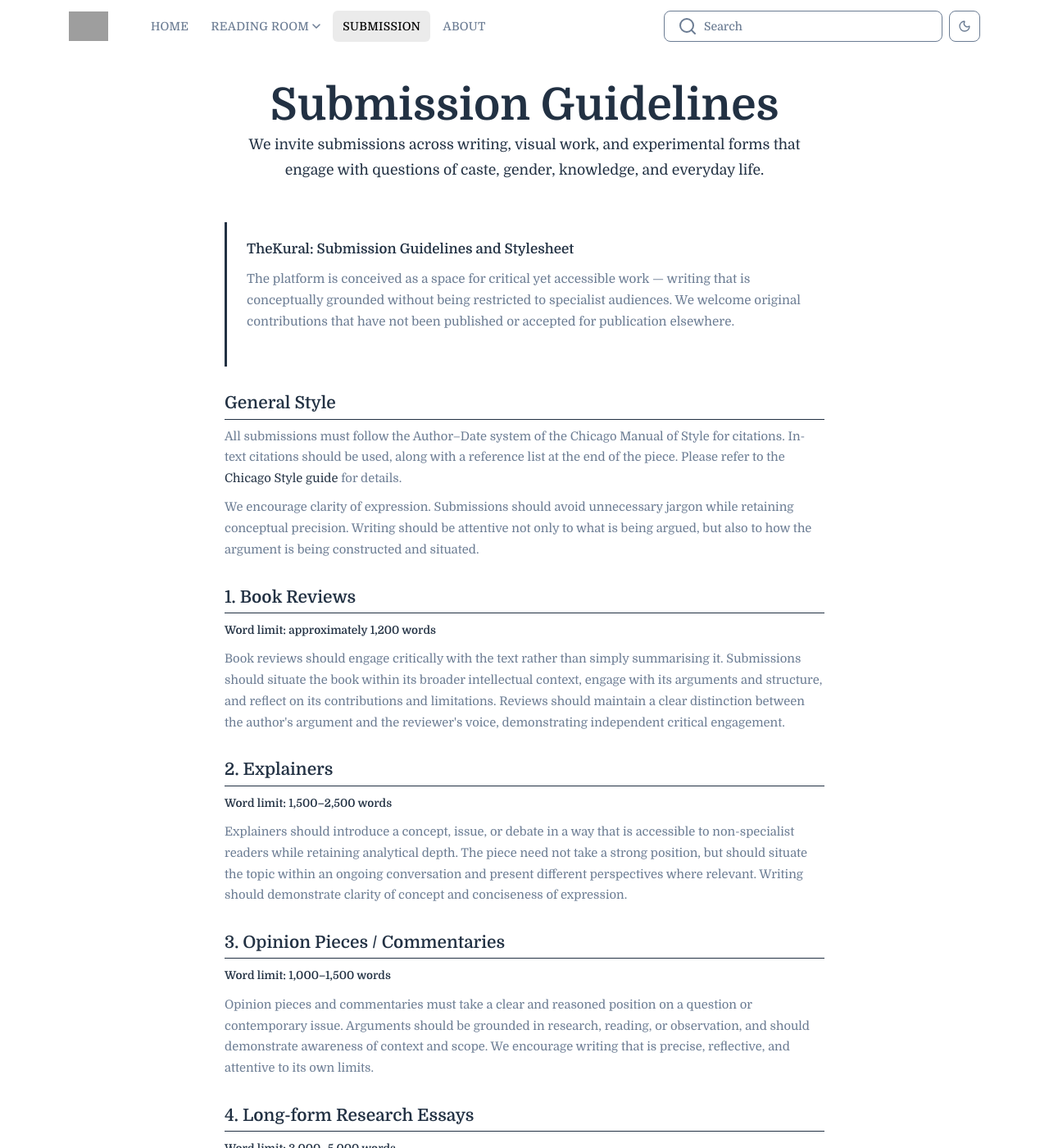
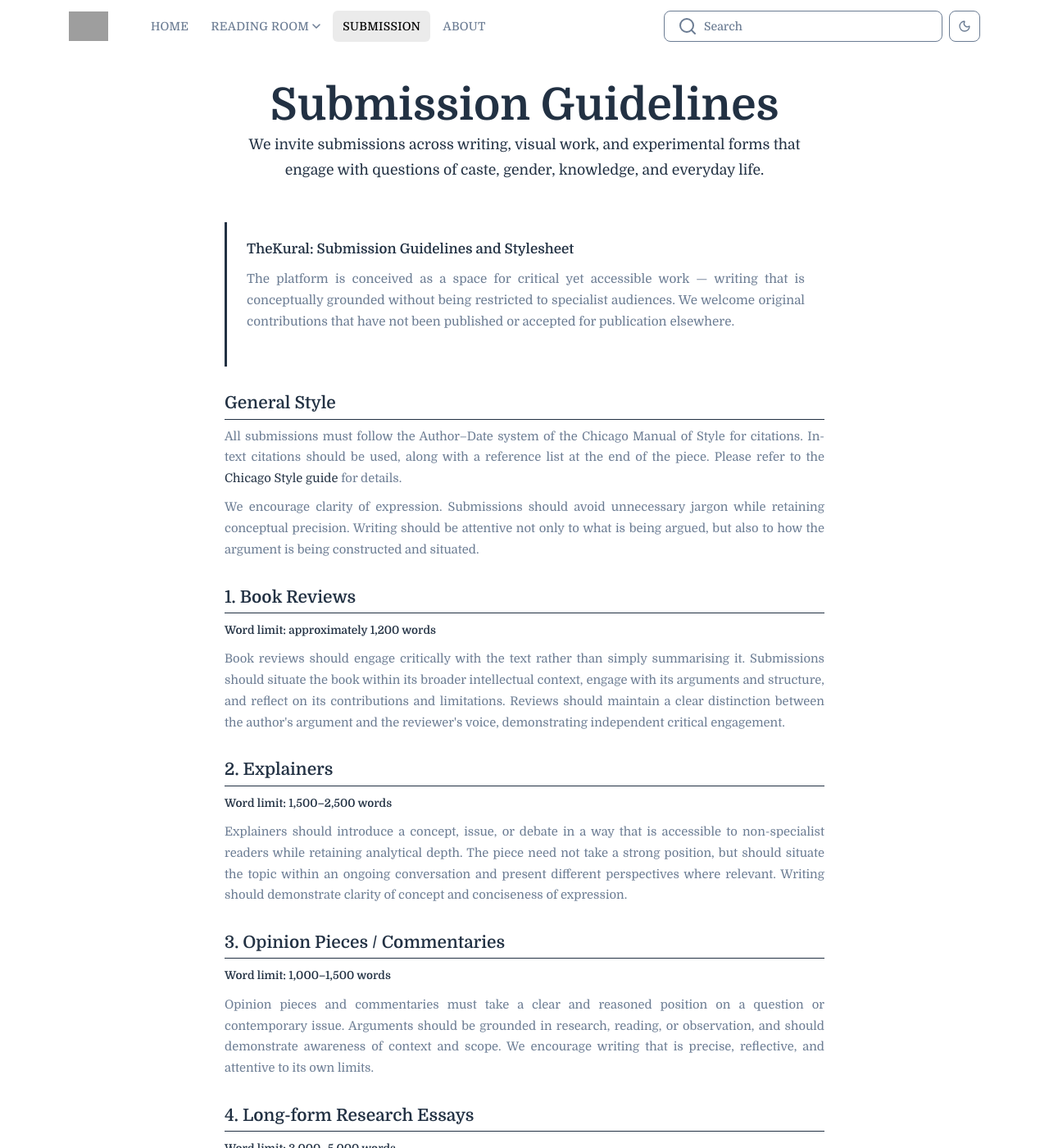
Before and after one commit to someoneonearthwholovestg/the_kural, a Jekyll site: the page built from src/submission/index.html, in a window 1280 px wide and 1400 px high. Shown: the whole window at 82% size. Built offline with Jekyll 4.4.1, drawn with Linux system fonts in a browser that asks for light colours; grey boxes are pictures that could not be loaded.

Commit message:
Update index.html

```diff
--- a/src/submission/index.html
+++ b/src/submission/index.html
@@ -153,6 +153,7 @@ permalink: /submission/
     line-height: 1.75;
     color: var(--c-text-muted);
     margin-bottom: 0.6rem;
+    text-align: justify;
   }
 
   .submission-section p em {
@@ -195,6 +196,7 @@ permalink: /submission/
     font-size: 0.95rem;
     color: var(--c-text-muted);
     line-height: 1.7;
+    text-align: justify;
   }
 
   .submission-intro p:first-child {
@@ -202,4 +204,10 @@ permalink: /submission/
     font-size: 1.05rem;
     margin-bottom: 0.6rem;
   }
+
+  .submission-section p,
+  .submission-intro p,
+  .submission-list li {
+    text-align: justify;
+  }
 </style>
```
